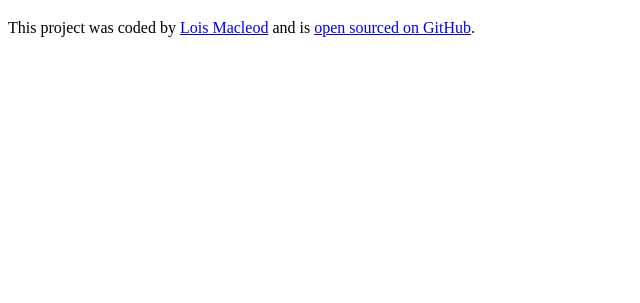
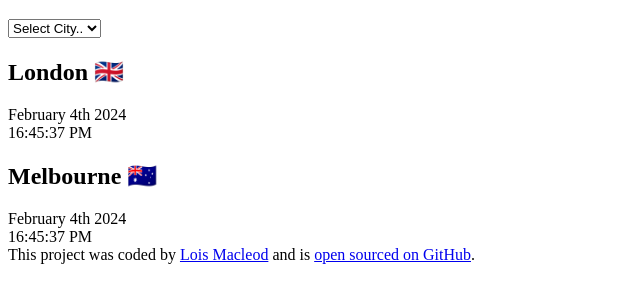
Before and after one commit to loisMac/world-clock, a plain HTML site: page index.html in a window 1280 px wide. Shown: the part 61-364 px from the top of the page, without its empty margins (0-640 px from the left). Drawn offline with Linux system fonts and the light colour scheme.

Commit message:
Added basic HTML

```diff
--- a/index.html
+++ b/index.html
@@ -7,7 +7,27 @@
     <title>Document</title>
 </head>
 <body>
+    <div class="container">
+
     <h1>World Clock</h1>
+
+    <select>
+        <option value="">Select City..</option>
+        <option value="">Tokyo</option>
+        <option value="">Paris</option>
+        <option value="">Singapore</option>
+    </select>
+    <div class="city">
+        <h2>London 🇬🇧</h2>
+        <div class="date">February 4th 2024</div>
+        <div class="time">16:45:37 PM</div>
+    </div>
+    <div class="city">
+        <h2>Melbourne 🇦🇺</h2>
+        <div class="date">February 4th 2024</div>
+        <div class="time">16:45:37 PM</div>
+    </div>
+</div>
     <footer>This project was coded by
         <a href="http://github.com/loisMac" target="_blank"> Lois Macleod</a>
          and is
```
